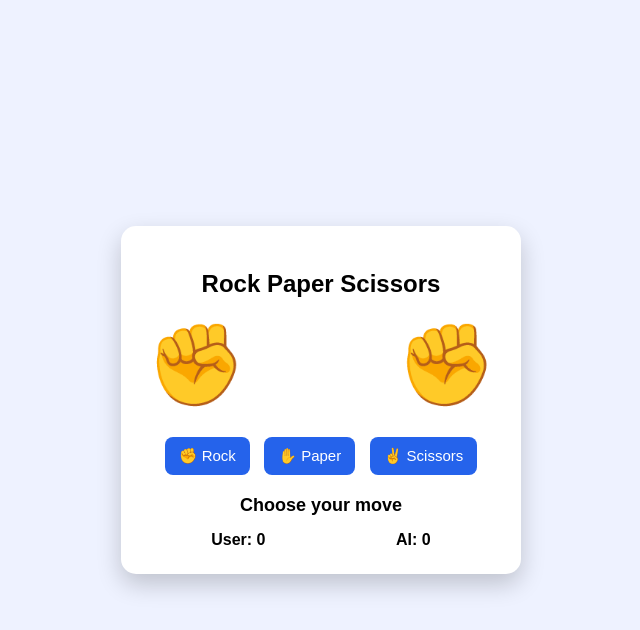
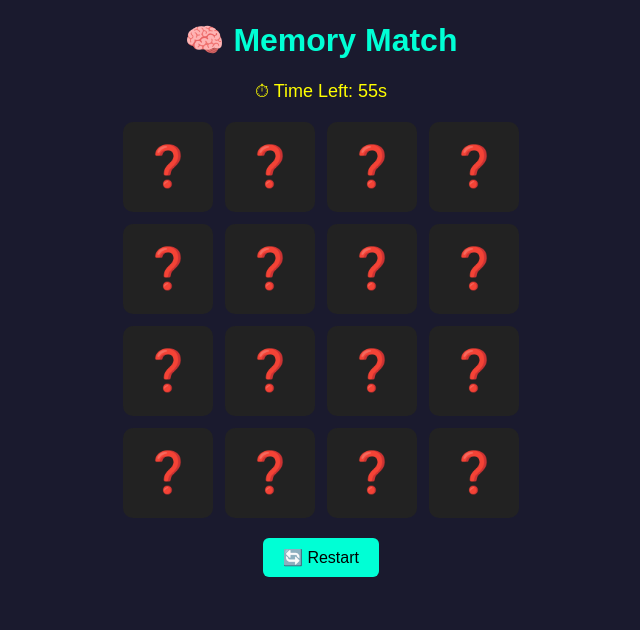
Before and after one commit to JVHSS/JVHSS-GAMES, a plain HTML site: page index.html in a window 1280 px wide. Shown: the whole page, without its empty margins (319-959 px from the left). Drawn offline with Linux system fonts and the light colour scheme.

Commit message:
Add files via upload

```diff
--- a/index.html
+++ b/index.html
@@ -2,200 +2,166 @@
 <html lang="en">
 <head>
 <meta charset="UTF-8">
-<title>Rock Paper Scissors - Animation & Score</title>
+<title>Memory Match – Timer Challenge</title>
 <meta name="viewport" content="width=device-width, initial-scale=1.0">
 
 <style>
 body {
   margin: 0;
-  height: 100vh;
-  background: #eef2ff;
-  display: flex;
-  justify-content: center;
-  align-items: center;
   font-family: Arial, sans-serif;
+  background: #1a1a2e;
+  color: white;
+  text-align: center;
 }
 
-.game {
-  background: white;
-  padding: 25px;
-  border-radius: 15px;
-  text-align: center;
-  width: 350px;
-  box-shadow: 0 10px 25px rgba(0,0,0,0.2);
+h1 { color: #00ffd5; }
+
+#timer {
+  font-size: 18px;
+  margin: 10px;
+  color: yellow;
 }
 
-.hands {
-  display: flex;
-  justify-content: space-between;
-  margin: 20px 0;
-  font-size: 80px;
-  perspective: 800px;
+#game {
+  display: grid;
+  grid-template-columns: repeat(4, 90px);
+  gap: 12px;
+  justify-content: center;
+  margin: 20px auto;
 }
 
-.hand {
-  display: inline-block;
-  transform-origin: bottom center;
-  transition: transform 0.3s ease;
+.card {
+  width: 90px;
+  height: 90px;
+  background: #222;
+  border-radius: 10px;
+  cursor: pointer;
+  display: flex;
+  align-items: center;
+  justify-content: center;
+  font-size: 40px;
 }
 
-.playing .hand.user {
-  animation: moveForward 1.2s forwards;
+.card.flipped {
+  background: #00ffd5;
 }
 
-.playing .hand.computer {
-  animation: moveForward 1.2s forwards;
+button {
+  padding: 10px 20px;
+  background: #00ffd5;
+  border: none;
+  border-radius: 6px;
+  cursor: pointer;
+  font-size: 16px;
 }
-
-@keyframes moveForward {
-  0% { transform: translateZ(0) rotate(0deg); }
-  25% { transform: translateZ(30px) rotate(15deg); }
-  50% { transform: translateZ(60px) rotate(-15deg); }
-  75% { transform: translateZ(30px) rotate(10deg); }
-  100% { transform: translateZ(0) rotate(0deg); }
-}
-
-.buttons button {
-  padding: 10px 14px;
-  margin: 5px;
-  border: none;
-  border-radius: 8px;
-  background: #2563eb;
-  color: white;
-  font-size: 15px;
-  cursor: pointer;
-  transition: background 0.2s;
-}
-
-.buttons button:hover {
-  background: #1e40af;
-}
-
-#restartBtn {
-  background: #10b981; /* green */
-}
-
-#restartBtn:hover {
-  background: #047857;
-}
-
-.result {
-  margin-top: 15px;
-  font-size: 18px;
-  font-weight: bold;
-}
-
-.scoreboard {
-  margin-top: 15px;
-  font-size: 16px;
-  font-weight: bold;
-  display: flex;
-  justify-content: space-around;
-}
+.hidden { display: none; }
 </style>
 </head>
 
 <body>
 
-<div class="game" id="game">
-  <h2>Rock Paper Scissors</h2>
+<h1>🧠 Memory Match</h1>
+<div id="timer">⏱ Time Left: <span id="time">60</span>s</div>
 
-  <div class="hands">
-    <div class="hand user" id="userHand">✊</div>
-    <div class="hand computer" id="computerHand">✊</div>
-  </div>
+<div id="game"></div>
 
-  <div class="buttons">
-    <button onclick="play('rock')">✊ Rock</button>
-    <button onclick="play('paper')">✋ Paper</button>
-    <button onclick="play('scissors')">✌ Scissors</button>
-    <button id="restartBtn" onclick="restartGame()" style="display:none;">🔄 Restart</button>
-  </div>
+<div id="result"></div>
 
-  <div class="result" id="result">Choose your move</div>
-
-  <div class="scoreboard">
-    <div>User: <span id="userScore">0</span></div>
-    <div>AI: <span id="aiScore">0</span></div>
-  </div>
-</div>
+<button onclick="startGame()">🔄 Restart</button>
 
 <script>
-const userHand = document.getElementById("userHand");
-const computerHand = document.getElementById("computerHand");
-const result = document.getElementById("result");
-const game = document.getElementById("game");
-const userScoreEl = document.getElementById("userScore");
-const aiScoreEl = document.getElementById("aiScore");
-const restartBtn = document.getElementById("restartBtn");
+const animals = ["🐶","🐱","🐭","🐹","🐰","🦊","🐻","🐼"];
 
-let userScore = 0;
-let aiScore = 0;
+let cards = [];
+let firstCard = null;
+let secondCard = null;
+let lock = false;
+let matched = 0;
+let timeLeft = 60;
+let timer;
 
-const hands = {
-  rock: "✊",
-  paper: "✋",
-  scissors: "✌"
-};
+function startGame() {
+  clearInterval(timer);
+  const game = document.getElementById("game");
+  document.getElementById("result").textContent = "";
+  game.innerHTML = "";
+  matched = 0;
+  firstCard = null;
+  secondCard = null;
+  lock = false;
+  timeLeft = 60;
+  document.getElementById("time").textContent = timeLeft;
 
-function play(userChoice) {
-  if (userScore === 3 || aiScore === 3) return; // Best of 5
+  cards = [...animals, ...animals].sort(() => Math.random() - 0.5);
 
-  const choices = ["rock", "paper", "scissors"];
-  const computerChoice = choices[Math.floor(Math.random() * 3)];
+  cards.forEach(symbol => {
+    const card = document.createElement("div");
+    card.className = "card";
+    card.dataset.symbol = symbol;
+    card.textContent = "❓";
+    card.onclick = () => flipCard(card);
+    game.appendChild(card);
+  });
 
-  // Reset hands to rock for animation
-  userHand.textContent = "✊";
-  computerHand.textContent = "✊";
-
-  game.classList.add("playing");
-  result.innerText = "Rock... Paper... Scissors...";
-
-  setTimeout(() => {
-    userHand.textContent = hands[userChoice];
-    computerHand.textContent = hands[computerChoice];
-    game.classList.remove("playing");
-
-    // Determine winner
-    if (userChoice === computerChoice) {
-      result.innerText = "It's a Draw 🤝";
-    } else if (
-      (userChoice === "rock" && computerChoice === "scissors") ||
-      (userChoice === "paper" && computerChoice === "rock") ||
-      (userChoice === "scissors" && computerChoice === "paper")
-    ) {
-      userScore++;
-      result.innerText = "You Win 🎉";
-    } else {
-      aiScore++;
-      result.innerText = "You Lose 😢";
+  timer = setInterval(() => {
+    timeLeft--;
+    document.getElementById("time").textContent = timeLeft;
+    if (timeLeft <= 0) {
+      clearInterval(timer);
+      endGame(false);
     }
-
-    userScoreEl.textContent = userScore;
-    aiScoreEl.textContent = aiScore;
-
-    // Check for Best-of-5 winner
-    if (userScore === 3) {
-      result.innerText = "🏆 You won the best of 5!";
-      restartBtn.style.display = "inline-block"; // Show restart
-    }
-    if (aiScore === 3) {
-      result.innerText = "🤖 AI won the best of 5!";
-      restartBtn.style.display = "inline-block"; // Show restart
-    }
-  }, 1200);
+  }, 1000);
 }
 
-function restartGame() {
-  userScore = 0;
-  aiScore = 0;
-  userScoreEl.textContent = userScore;
-  aiScoreEl.textContent = aiScore;
-  result.innerText = "Choose your move";
-  userHand.textContent = "✊";
-  computerHand.textContent = "✊";
-  restartBtn.style.display = "none"; // Hide restart
+function flipCard(card) {
+  if (lock || card === firstCard || card.classList.contains("flipped") || timeLeft <= 0) return;
+
+  card.classList.add("flipped");
+  card.textContent = card.dataset.symbol;
+
+  if (!firstCard) {
+    firstCard = card;
+    return;
+  }
+
+  secondCard = card;
+  lock = true;
+
+  if (firstCard.dataset.symbol === secondCard.dataset.symbol) {
+    matched++;
+    resetTurn();
+    if (matched === animals.length) {
+      clearInterval(timer);
+      endGame(true);
+    }
+  } else {
+    setTimeout(() => {
+      firstCard.classList.remove("flipped");
+      secondCard.classList.remove("flipped");
+      firstCard.textContent = "❓";
+      secondCard.textContent = "❓";
+      resetTurn();
+    }, 700);
+  }
 }
+
+function resetTurn() {
+  firstCard = null;
+  secondCard = null;
+  lock = false;
+}
+
+function endGame(win) {
+  const result = document.getElementById("result");
+  if (win) {
+    result.textContent = "🎉 YOU WIN! Escaped in time!";
+    result.style.color = "lightgreen";
+  } else {
+    result.textContent = "⛔ TIME OVER! You are trapped!";
+    result.style.color = "red";
+  }
+}
+startGame();
 </script>
 
 </body>
```
